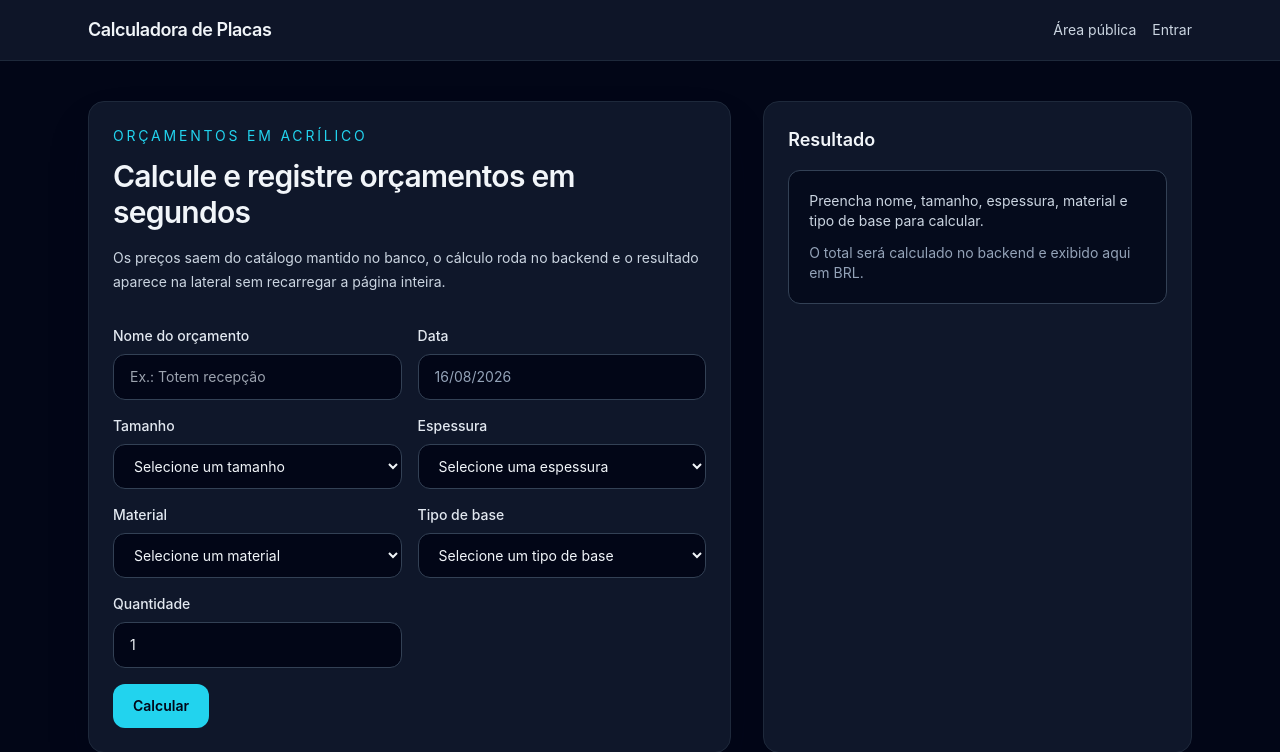
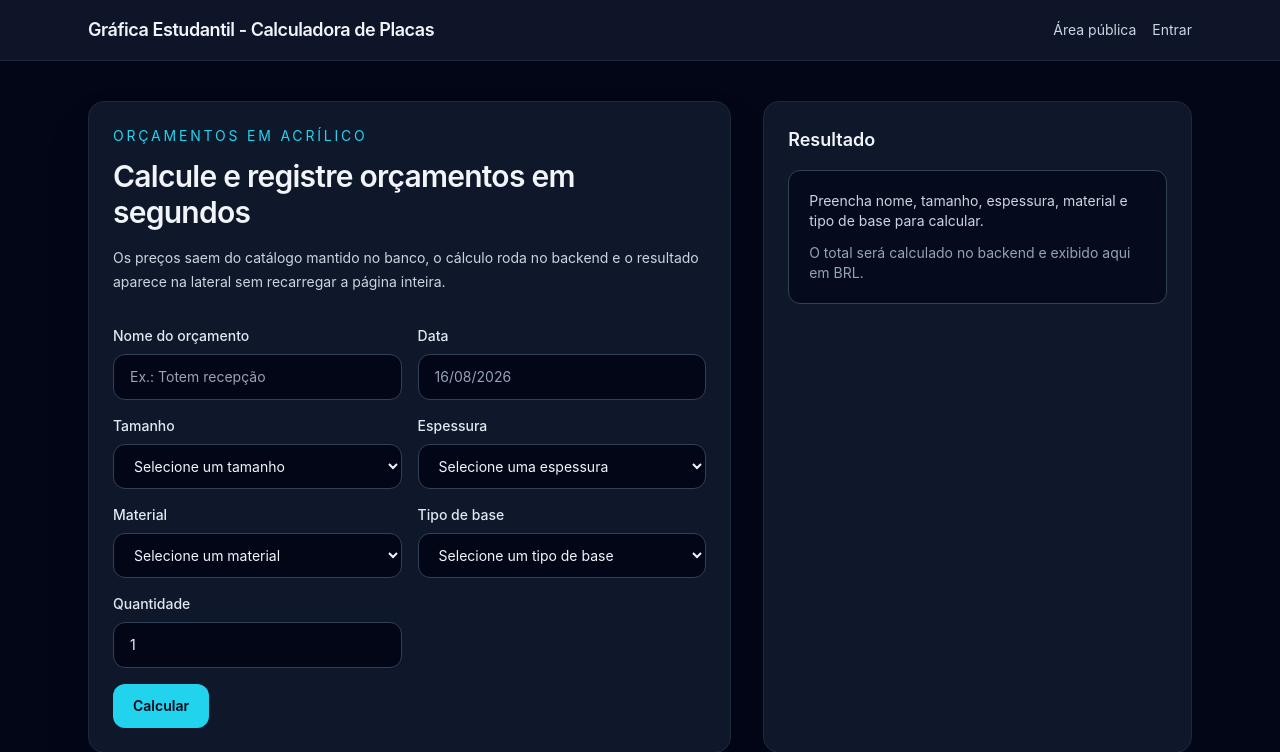
Before and after one commit to rogaciano/estudantil, a Django app: page / in a window 1280 px wide. Shown: the top 752 px of the page. Run offline with Django 5.2, Linux system fonts and the light colour scheme; data that the repository does not hold is empty; some libraries are stand-ins or nearby versions.

Commit message:
feat(branding): update site branding and add logo
- add new logo.png asset file
- update all page titles and header navigation links to use the full brand name "Gráfica Estudantil - Calculadora de Placas
- fix template indentation and trailing newline in base.html

```diff
--- a/templates/admin/dashboard.html
+++ b/templates/admin/dashboard.html
@@ -1,6 +1,6 @@
 {% extends "base.html" %}
 
-{% block title %}Admin | Calculadora de Placas{% endblock %}
+{% block title %}Admin | Gráfica Estudantil - Calculadora de Placas{% endblock %}
 
 {% block content %}
 <section class="space-y-8">
@@ -21,7 +21,8 @@
             <p class="text-sm text-slate-400">{{ card.count }} registro{{ card.count|pluralize }}</p>
             <h2 class="mt-2 text-lg font-semibold">{{ card.label }}</h2>
             <p class="mt-2 text-sm text-slate-300">{{ card.description }}</p>
-                <a href="{% url card.url_name %}" class="mt-5 inline-flex items-center rounded-xl bg-slate-950 px-4 py-2 text-sm font-medium text-slate-100 transition hover:bg-slate-800">
+            <a href="{% url card.url_name %}"
+                class="mt-5 inline-flex items-center rounded-xl bg-slate-950 px-4 py-2 text-sm font-medium text-slate-100 transition hover:bg-slate-800">
                 Abrir cadastro
             </a>
         </article>
--- a/templates/base.html
+++ b/templates/base.html
@@ -1,18 +1,21 @@
 {% load static %}
 <!DOCTYPE html>
 <html lang="pt-BR">
+
 <head>
     <meta charset="utf-8">
     <meta name="viewport" content="width=device-width, initial-scale=1">
-    <title>{% block title %}Calculadora de Placas{% endblock %}</title>
+    <title>{% block title %}Gráfica Estudantil - Calculadora de Placas{% endblock %}</title>
     <script src="https://cdn.tailwindcss.com"></script>
     <script src="https://unpkg.com/htmx.org@2.0.4"></script>
     <link rel="stylesheet" href="{% static 'css/app.css' %}">
 </head>
+
 <body class="min-h-screen bg-slate-950 text-slate-100">
     <header class="border-b border-slate-800 bg-slate-900/95">
         <div class="mx-auto flex max-w-6xl items-center justify-between px-6 py-4">
-            <a href="{% url 'public_home' %}" class="text-lg font-semibold tracking-tight">Calculadora de Placas</a>
+            <a href="{% url 'public_home' %}" class="text-lg font-semibold tracking-tight">Gráfica Estudantil -
+                Calculadora de Placas</a>
             <nav class="flex items-center gap-4 text-sm text-slate-300">
                 <a href="{% url 'public_home' %}" class="hover:text-white">Área pública</a>
                 {% if request.user.is_authenticated and request.user.is_staff %}
@@ -31,7 +34,8 @@
         {% if messages %}
         <div class="mb-6 space-y-3">
             {% for message in messages %}
-                    <div class="rounded-xl border px-4 py-3 text-sm {% if message.tags == 'success' %}border-emerald-500/40 bg-emerald-950/30 text-emerald-100{% elif message.tags == 'error' %}border-rose-500/40 bg-rose-950/30 text-rose-100{% else %}border-slate-700 bg-slate-900 text-slate-100{% endif %}">
+            <div
+                class="rounded-xl border px-4 py-3 text-sm {% if message.tags == 'success' %}border-emerald-500/40 bg-emerald-950/30 text-emerald-100{% elif message.tags == 'error' %}border-rose-500/40 bg-rose-950/30 text-rose-100{% else %}border-slate-700 bg-slate-900 text-slate-100{% endif %}">
                 {{ message }}
             </div>
             {% endfor %}
@@ -40,4 +44,5 @@
         {% block content %}{% endblock %}
     </main>
 </body>
+
 </html>
--- a/templates/public/home.html
+++ b/templates/public/home.html
@@ -1,6 +1,6 @@
 {% extends "base.html" %}
 
-{% block title %}Área pública | Calculadora de Placas{% endblock %}
+{% block title %}Área pública | Gráfica Estudantil - Calculadora de Placas{% endblock %}
 
 {% block content %}
 <section class="grid gap-8 lg:grid-cols-[1.2fr_0.8fr]">
```
Also changed, not shown: base/tests/test_public_orcamentos.py (+1 -0 lines), templates/public/orcamento_print.html (+9 -1 lines), logo.png (added), static/img/logo.png (added). Lines whose indentation alone changed are shown as unchanged.
